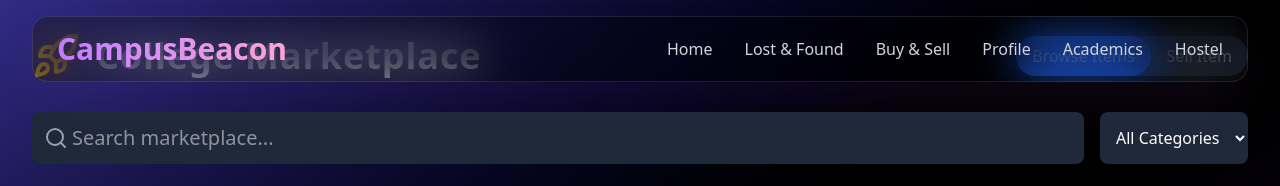
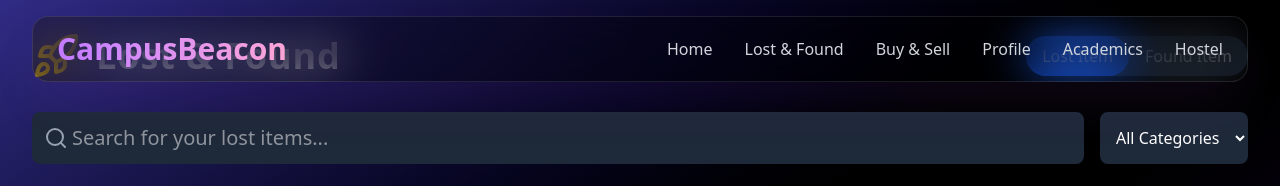
Before and after one commit to singhashish9963/CampusBeacon, a React (Vite) app in the folder client/CampusBeacon/: page / in a window 1280 px wide. Shown: the top 186 px of the page. Built offline with nearby package versions, Linux system fonts and the light colour scheme.

Commit message:
update heading in lost and found page

```diff
--- a/client/CampusBeacon/src/pages/lostAndFound.jsx
+++ b/client/CampusBeacon/src/pages/lostAndFound.jsx
@@ -59,7 +59,7 @@ const LostAndFound = () => {
           <div className="flex items-center space-x-4">
             <Rocket className="text-yellow-400 animate-pulse" size={48} />
             <h1 className="text-4xl font-bold tracking-wide">
-              College Marketplace
+              Lost & Found
             </h1>
           </div>
           <div className="bg-gray-800 rounded-full">
@@ -69,7 +69,7 @@ const LostAndFound = () => {
                 activeTab === "browse" ? "bg-blue-600" : ""
               }`}
             >
-              Browse Items
+              Lost Item
             </button>
             <button
               onClick={() => setActiveTab("sell")}
@@ -77,7 +77,7 @@ const LostAndFound = () => {
                 activeTab === "sell" ? "bg-blue-600" : ""
               }`}
             >
-              Sell Item
+              Found Item
             </button>
           </div>
         </motion.div>
@@ -93,7 +93,7 @@ const LostAndFound = () => {
                 <div className="relative flex-grow">
                   <input
                     type="text"
-                    placeholder="Search marketplace..."
+                    placeholder="Search for your lost items..."
                     value={searchTerm}
                     onChange={(e) => setSearchTerm(e.target.value)}
                     className="w-full p-3 pl-10 bg-gray-800 rounded-lg text-xl"
@@ -147,15 +147,6 @@ const LostAndFound = () => {
                       className="bg-gray-700 p-3 rounded-lg"
                       required
                     />
-                    <input
-                      type="number"
-                      name="price"
-                      value={listingItem.price}
-                      onChange={handleInputChange}
-                      placeholder="Price"
-                      className="bg-gray-700 p-3 rounded-lg"
-                      required
-                    />
                     <div className="grid grid-cols-2 gap-4 mt-4">
                       <select
                         name="category"
@@ -169,19 +160,6 @@ const LostAndFound = () => {
                         <option value="Furniture">Furniture</option>
                         <option value="Clothing">Clothing</option>
                         <option value="Cycle">Cycle</option>
-                      </select>
-                      <select
-                        name="condition"
-                        value={listingItem.condition}
-                        onChange={handleInputChange}
-                        className="bg-gray-700 p-3 rounded-lg"
-                        required
-                      >
-                        <option value="">Item Condition</option>
-                        <option value="New">New</option>
-                        <option value="Like New">Like New</option>
-                        <option value="Good">Used/Fair</option>
-                        <option value="Fair">Little Damaged</option>
                       </select>
                     </div>
 
@@ -231,7 +209,7 @@ const LostAndFound = () => {
                     type="submit"
                     className="w-full bg-yellow-500 text-black p-4 rounded-lg hover:bg-yellow-400 mt-6 transition-colors"
                   >
-                    List Item
+                    List Found Item
                   </button>
                 </motion.div>
               </form>
```
